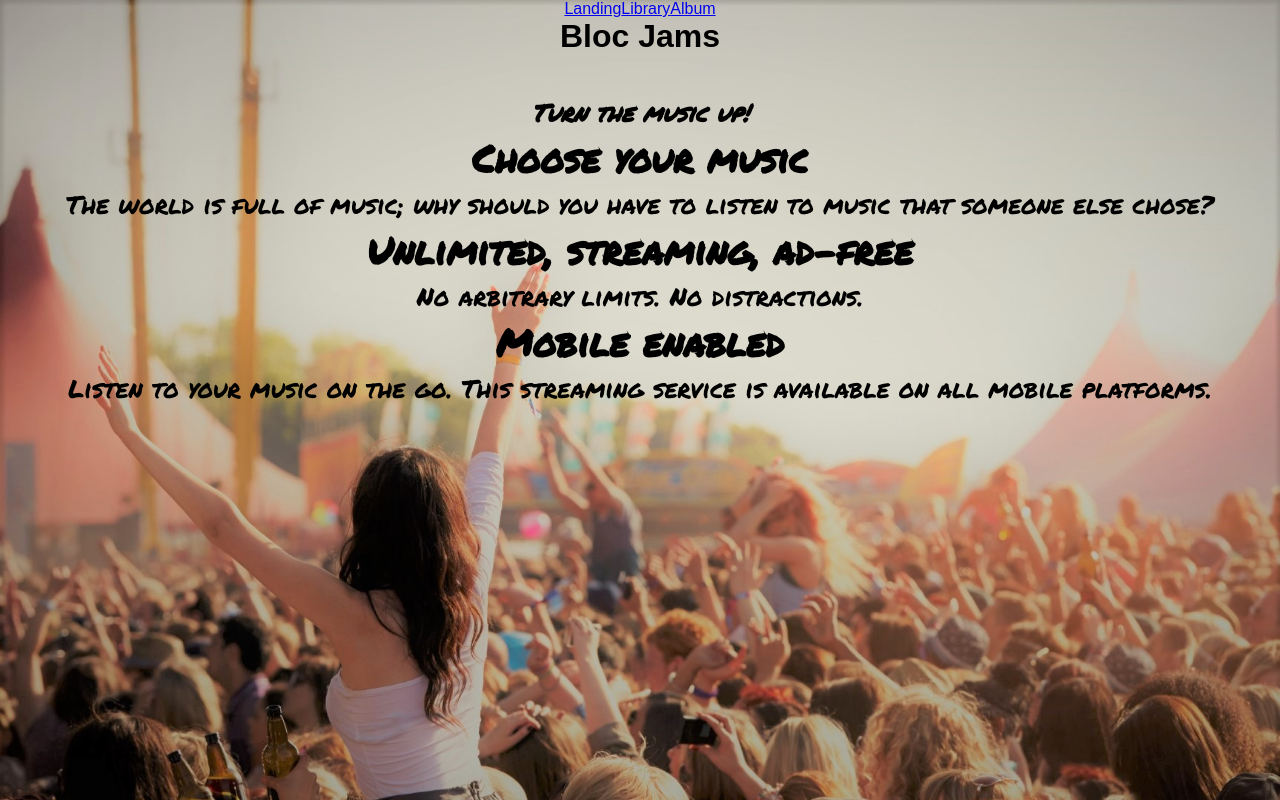
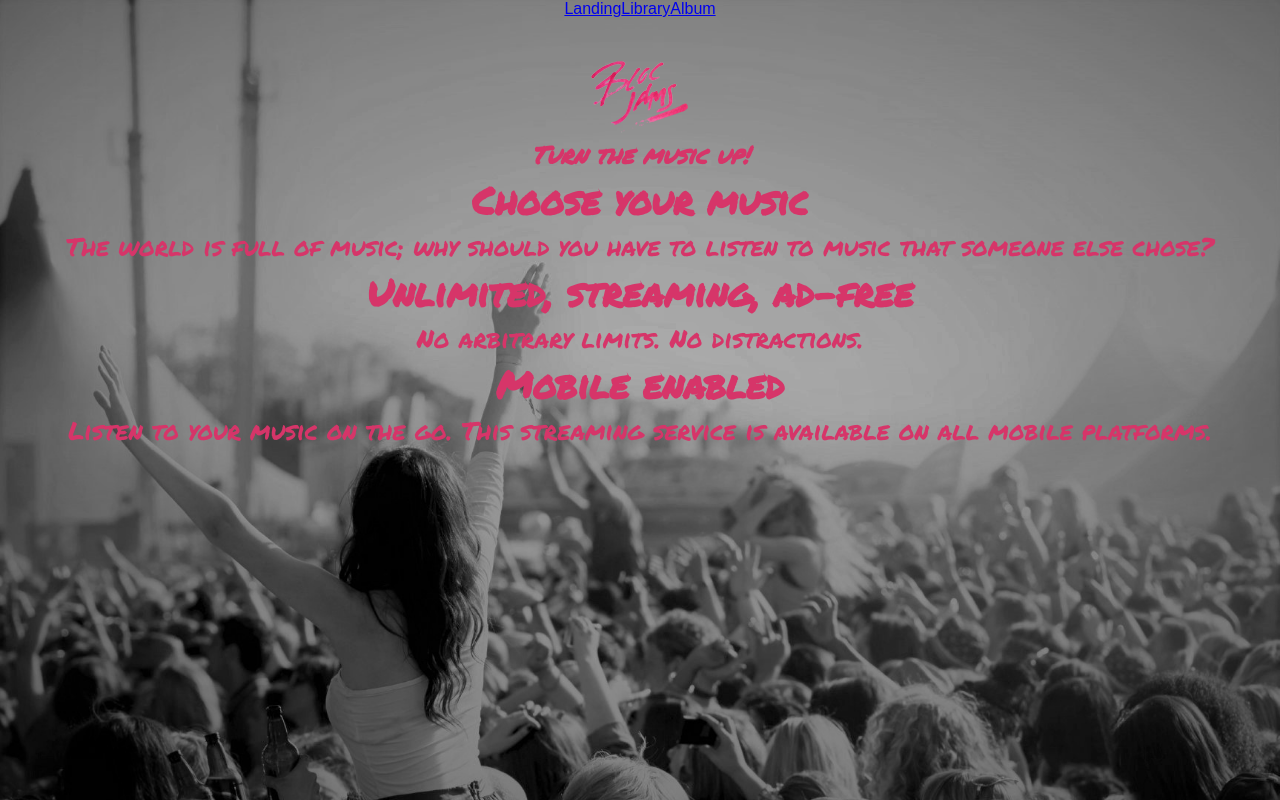
Before and after one commit to kfarfan/bloc-jams-react, a React (Create React App) app: page / in a window 1280 px wide. Built offline with nearby package versions, Linux system fonts and the light colour scheme; a web font is replaced by a local one.

Commit message:
added styling

```diff
--- a/public/index.html
+++ b/public/index.html
@@ -17,7 +17,6 @@
       Notice the use of %PUBLIC_URL% in the tags above.
       It will be replaced with the URL of the `public` folder during the build.
       Only files inside the `public` folder can be referenced from the HTML.
-
       Unlike "/favicon.ico" or "favicon.ico", "%PUBLIC_URL%/favicon.ico" will
       work correctly both with client-side routing and a non-root public URL.
       Learn how to configure a non-root public URL by running `npm run build`.
@@ -32,10 +31,8 @@
     <!--
       This HTML file is a template.
       If you open it directly in the browser, you will see an empty page.
-
       You can add webfonts, meta tags, or analytics to this file.
       The build step will place the bundled scripts into the <body> tag.
-
       To begin the development, run `npm start` or `yarn start`.
       To create a production bundle, use `npm run build` or `yarn build`.
     -->
--- a/src/App.css
+++ b/src/App.css
@@ -1,5 +1,7 @@
 .App {
   text-align: center;
+  color: #d63569
+
 }
 
 .App-logo {
@@ -22,10 +24,6 @@
   font-size: large;
 }
 
-@keyframes App-logo-spin {
-  from { transform: rotate(0deg); }
-  to { transform: rotate(360deg); }
-}
 .songBodyList {
   margin: auto;
 }
--- a/src/App.js
+++ b/src/App.js
@@ -5,6 +5,7 @@ import Landing from './components/Landing';
 import Library from './components/Library';
 import Album from './components/Album';
 import girl from './girl.jpeg';
+import jams from './jams.png';
 
 
 class App extends Component {
@@ -17,7 +18,7 @@ class App extends Component {
             <Link to='library'>Library</Link>
             <Link to='album'>Album</Link>
           </nav>
-        <h1>Bloc Jams</h1>
+        <h1></h1>
           </header>
           <main>
             <Route exact path="/" component={Landing} />
--- a/src/components/Landing.js
+++ b/src/components/Landing.js
@@ -1,8 +1,9 @@
 import React from 'react';
-
+import jams from '../jams.png';
 const Landing = () => (
 
   <section className="Landing">
+  <img className="jamlogo"src={jams} alt="logo" />
   <h1 className="hero-title"><em>Turn the music up!</em></h1>
 
     <section className="selling-points">
```
Also changed, not shown: src/concert.jpg, src/jams.png (added).
